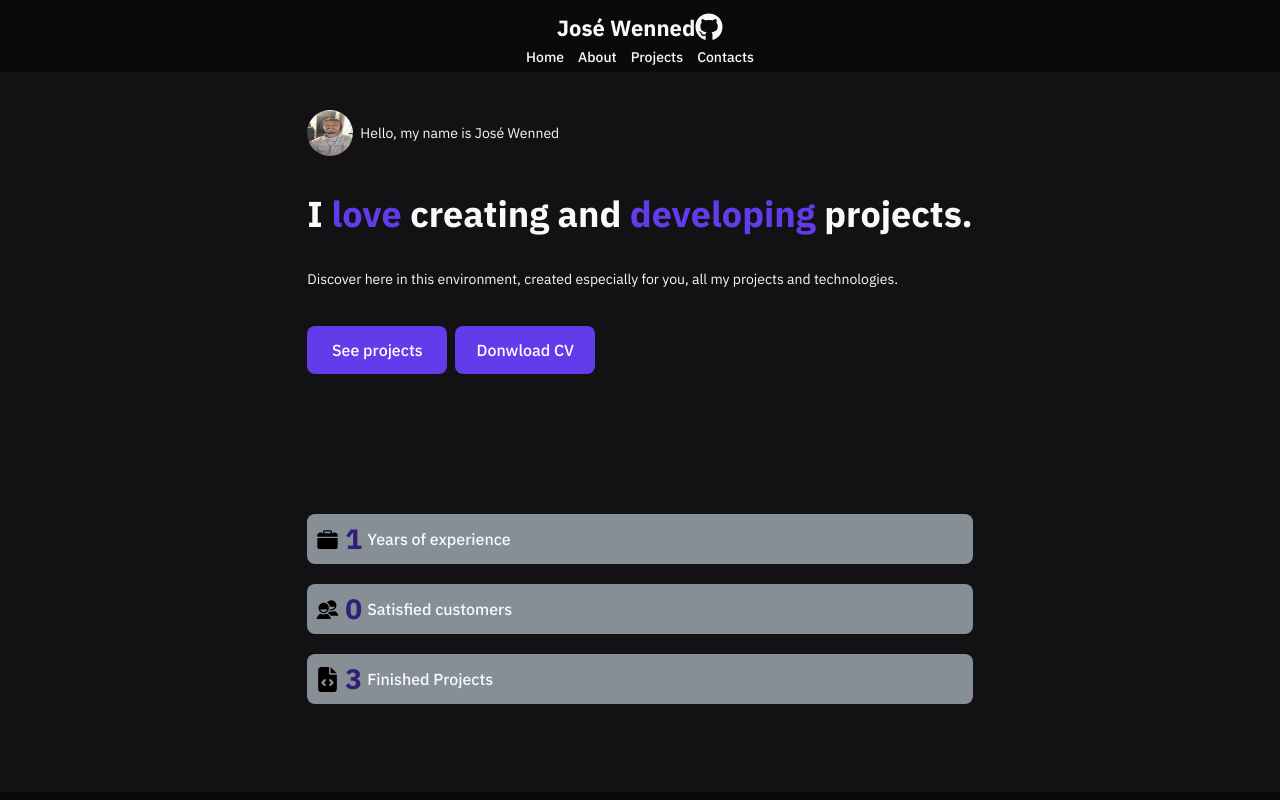
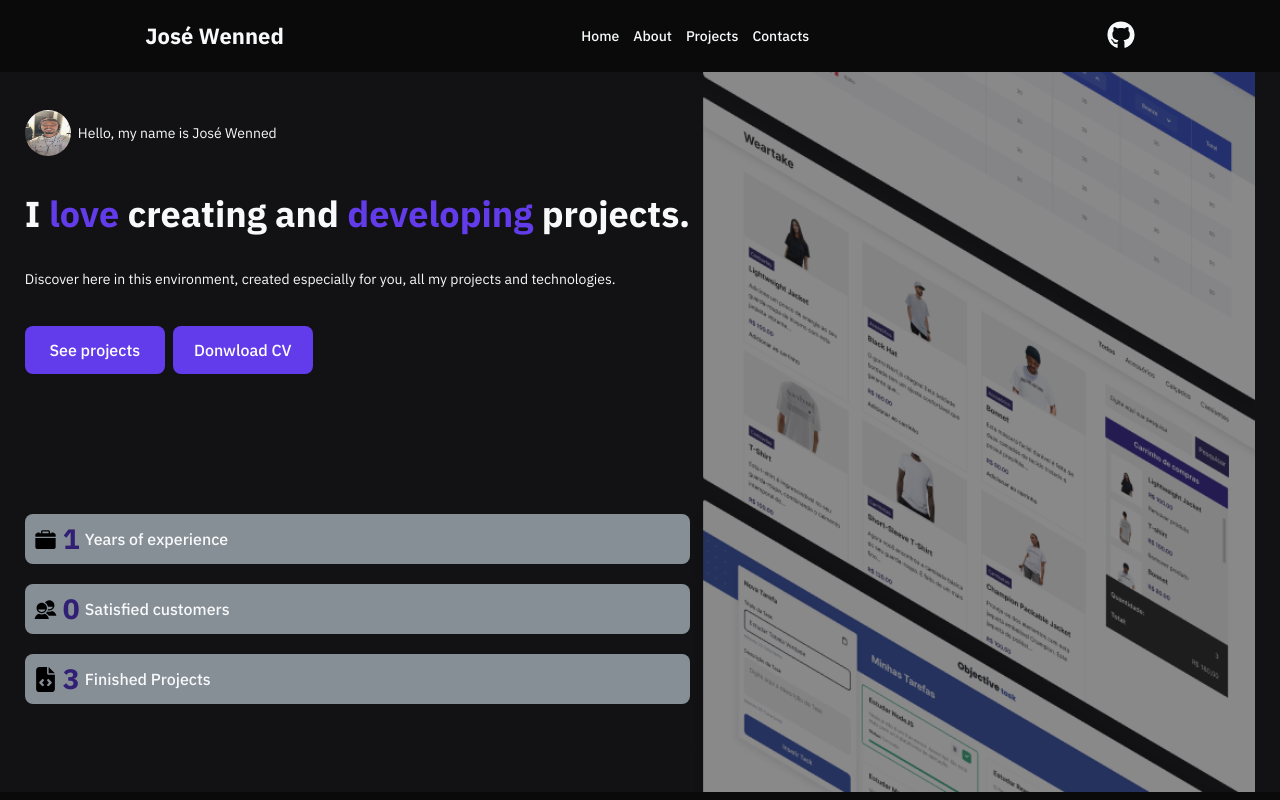
Before and after one commit to Kenzie-Academy-Brasil-Developers/Entrega---Portf-lio-de-Sucesso-JoseWenned, a React (Vite) app: page / in a window 1280 px wide. Shown: the top 800 px of the page. Built offline with nearby package versions, Linux system fonts and the light colour scheme.

Commit message:
feat: imageCart add component section

```diff
--- a/src/Components/Header/header.component.tsx
+++ b/src/Components/Header/header.component.tsx
@@ -8,24 +8,16 @@ export const Header = () => {
         <>
             <header className={style.header}>
 
-                <div className={style.containerPrimary}>
-
-                    <div className={style.containerSubPrimary}>
                 <h1 className={style.titleName}>José Wenned</h1>
 
-                        <a href="https://github.com/JoseWenned" target="blank"><FaGithub className={style.imageGitHub}/></a>
-                    </div>
-
-                    <div className={style.containerSecond}>
-
+                <div>
                     <Link className={style.titleNavigate} to="/">Home</Link>
                     <Link className={style.titleNavigate} to="/AboutMe">About</Link>
                     <Link className={style.titleNavigate} to="/ProjectsPage">Projects</Link>
                     <Link className={style.titleNavigate} to="/ContactsPage">Contacts</Link>
-
                 </div>
 
-                </div>
+                <a href="https://github.com/JoseWenned" target="blank"><FaGithub className={style.imageGitHub}/></a>
 
             </header>
         </>
--- a/src/Components/Header/style.module.scss
+++ b/src/Components/Header/style.module.scss
@@ -1,39 +1,12 @@
 .header{
     background-color: var(--color-gray-5);
     height: 4.5rem;
+    width: 100%;
 
     display: flex;
     align-items: center;
-    flex-direction: column;
-    justify-content: center;
-}
-
-.containerPrimary {
-
-    display: flex;
-    flex-direction: column;
-    justify-content: space-between;
-    align-items: center;
-    margin-top: 0.313rem;
-
-    width: 90%;
-
-}
-
-.containerSubPrimary {
-
-    display: flex;
-    flex-direction: row;
-    justify-content: space-between;
-    align-items: center;
-
-}
-
-
-.containerSecond {
-
-    margin-top: 0.313rem;
-
+    justify-content: space-around;
+    flex-wrap: wrap;
 }
 
 .titleName {
@@ -78,6 +51,7 @@
     height: 28px;
 
     border-radius: 50%;
+    // margin-left: 5px;
 
 }
 
--- a/src/Components/Home/home.component.tsx
+++ b/src/Components/Home/home.component.tsx
@@ -66,6 +66,10 @@ export const Home = () => {
 
                 </div>
 
+                <div className={style.imageContainer}>
+                    <img className={style.imageCart} src="./src/assets/header-bg.png.png" alt="image.cartPage"/>
+                </div>
+
             </section>
         </>
     )
--- a/src/Components/Home/style.module.scss
+++ b/src/Components/Home/style.module.scss
@@ -5,6 +5,7 @@
 
     display: flex;
     justify-content: center;
+    border: none;
 
 }
 
@@ -184,3 +185,45 @@
     margin-left: 8px;
 
 }
+
+.containerImage {
+
+    display: flex;
+    flex-direction: column;
+    align-items: center;
+    justify-content: center;
+
+    height: 600px;
+    width: 600px;
+
+    position: relative;
+
+}
+
+.imageCartUp {
+
+    width: 500px;
+    height: 400px;
+
+    margin: 0;
+
+    position: absolute;
+    top: 40px;
+    right: 30px
+}
+
+.imageCart {
+
+    width: 565px;
+    height: 720px;
+}
+
+.imageContainer {
+
+    @media screen and (min-width: 1440px) {
+        .imageContainer {
+            display: block; /* Ou apropriado para a sua situação */
+        }
+    }
+
+}
```
Also changed, not shown: src/assets/header-bg.png.png (added). Lines whose indentation alone changed are shown as unchanged.
